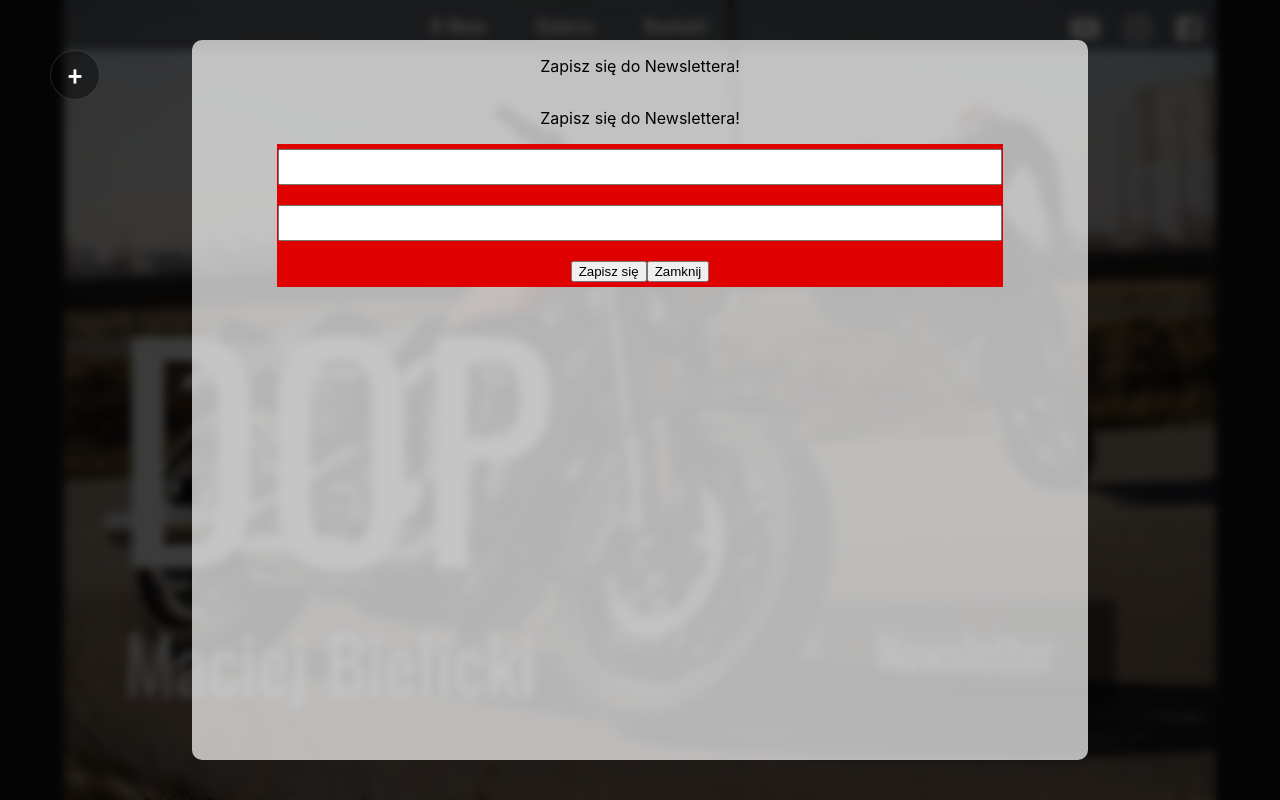
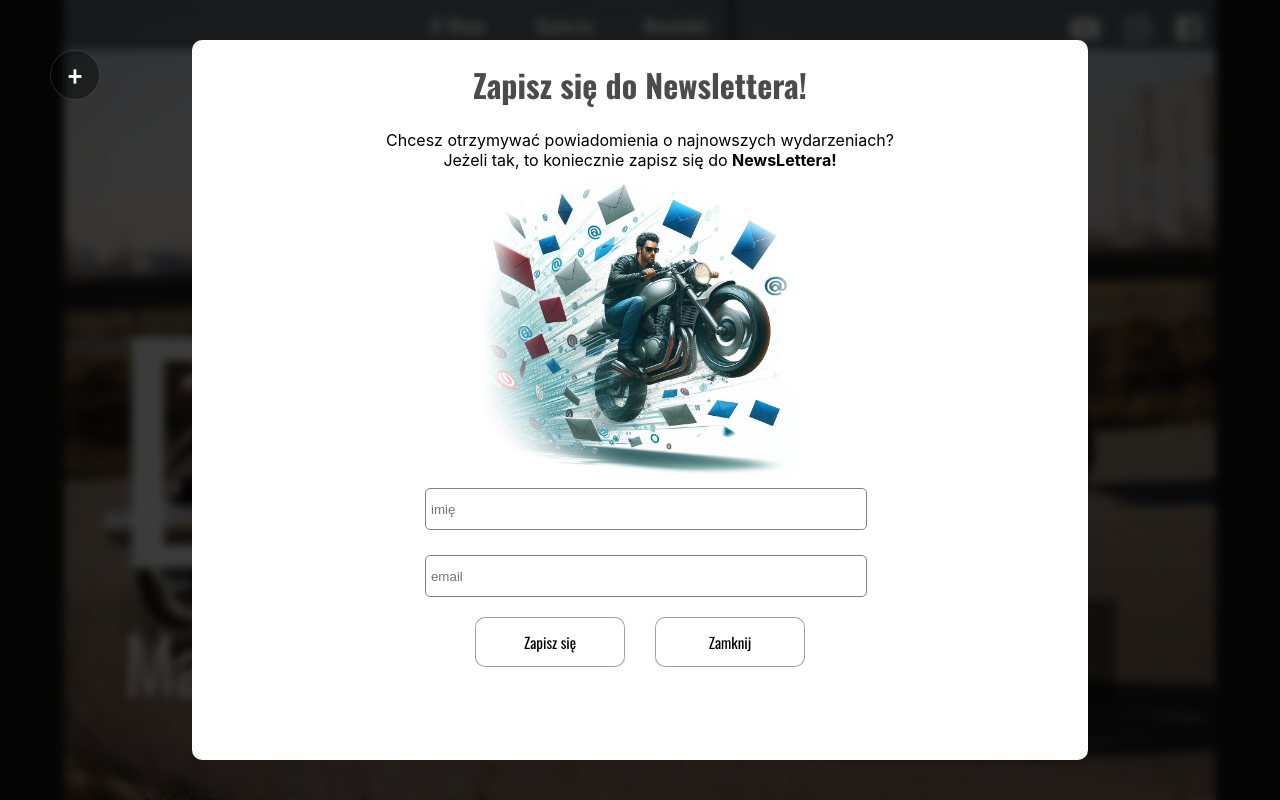
Before and after one commit to Marcinn88/dop-bike, a React (Create React App) app: page / in a window 1280 px wide. Both pictures are taken after a click on the button "Newsletter". Shown: the top 800 px of the page. Built offline with nearby package versions, Linux system fonts and the light colour scheme; no server answers; a web font is replaced by a local one.

Commit message:
modal newsletter

```diff
--- a/src/components/Header.jsx
+++ b/src/components/Header.jsx
@@ -1,6 +1,7 @@
 import styles from './Header.module.css';
 import { nanoid } from 'nanoid';
 import { useState } from 'react';
+import newsLetterImg from '../images/news.jpg';
 
 export const Header = () => {
   const [modal, setModal] = useState(false);
@@ -15,14 +16,41 @@ export const Header = () => {
         <>
           <div onClick={openModal} className={styles.shadowBox}></div>
           <div className={styles.newsLetterModal}>
-            <p>Zapisz się do Newslettera!</p>
-            <p>Zapisz się do Newslettera!</p>
+            <h1 className={styles.newsModalTitle}>
+              Zapisz się do Newslettera!
+            </h1>
+            <p className={styles.newsModalSubtitle}>
+              Chcesz otrzymywać powiadomienia o najnowszych wydarzeniach?
+            </p>
+            <p className={styles.newsModalSubtitle}>
+              Jeżeli tak, to koniecznie zapisz się do{' '}
+              <strong>NewsLettera!</strong>
+            </p>
+            <img
+              className={styles.newsLetterImg}
+              src={newsLetterImg}
+              alt="człowiek na motorze pośród emaili"
+            ></img>
             <form className={styles.newsLetterForm}>
-              <input className={styles.newsLetterFormEl} type="text"></input>
-              <input className={styles.newsLetterFormEl} type="text"></input>
+              <div className={styles.newsLetterInputContainer}>
+                <input
+                  className={styles.newsLetterFormEl}
+                  type="text"
+                  placeholder="imię"
+                ></input>
+                <input
+                  className={styles.newsLetterFormEl}
+                  type="email"
+                  placeholder="email"
+                ></input>
+              </div>
               <div className={styles.newsLetterBtnContainer}>
-                <button type="submit">Zapisz się</button>
-                <button onClick={openModal}>Zamknij</button>
+                <button className={styles.modalNewsBtn} type="submit">
+                  Zapisz się
+                </button>
+                <button className={styles.modalNewsBtn} onClick={openModal}>
+                  Zamknij
+                </button>
               </div>
             </form>
           </div>
--- a/src/components/Header.module.css
+++ b/src/components/Header.module.css
@@ -133,7 +133,7 @@
     position: absolute;
     width: 70%;
     height: 90vh;
-    background-color: rgba(255, 255, 255, 0.7);
+    background-color: rgb(255, 255, 255);
     border-radius: 10px;
     left:15%;
     top:5vh;
@@ -157,15 +157,51 @@
     display: flex;
     flex-direction: column;
     align-items: center;
-    background-color: #df0000;
     width: 80%;
     padding: 5px;
     gap: 20px;
 }
+.newsLetterInputContainer{
+    display: flex;
+    flex-direction: column;
+    width: 60%;
+    gap: 25px;
+}
 .newsLetterFormEl{
     width: 100%;
+    border: 1px solid gray;
+    border-radius: 5px;
+    padding: 5px;
     height: 30px;
 }
 .newsLetterBtnContainer{
     display: flex;
+    gap: 30px;
 }
+.newsModalTitle{
+        font-family: 'Oswald', sans-serif;
+        color:#000000b4
+    }
+.newsLetterImg{
+    max-width: 35%;
+}
+.modalNewsBtn{
+    display: flex;
+    justify-content: center;
+    align-items: center;
+    width: 150px;
+    height: 50px;
+    border-radius: 10px;
+    border: 1px solid rgba(0, 0, 0, 0.37);
+    font-family: 'Oswald';
+    font-size: 15px;
+    color: #000000;
+    padding: 0;
+    margin: 0;
+    background-color: rgb(255, 255, 255);
+    cursor: pointer;
+}
+.newsModalSubtitle{
+    padding: 0;
+    margin: 0;
+}
```
Also changed, not shown: src/images/news.jpg (added).
